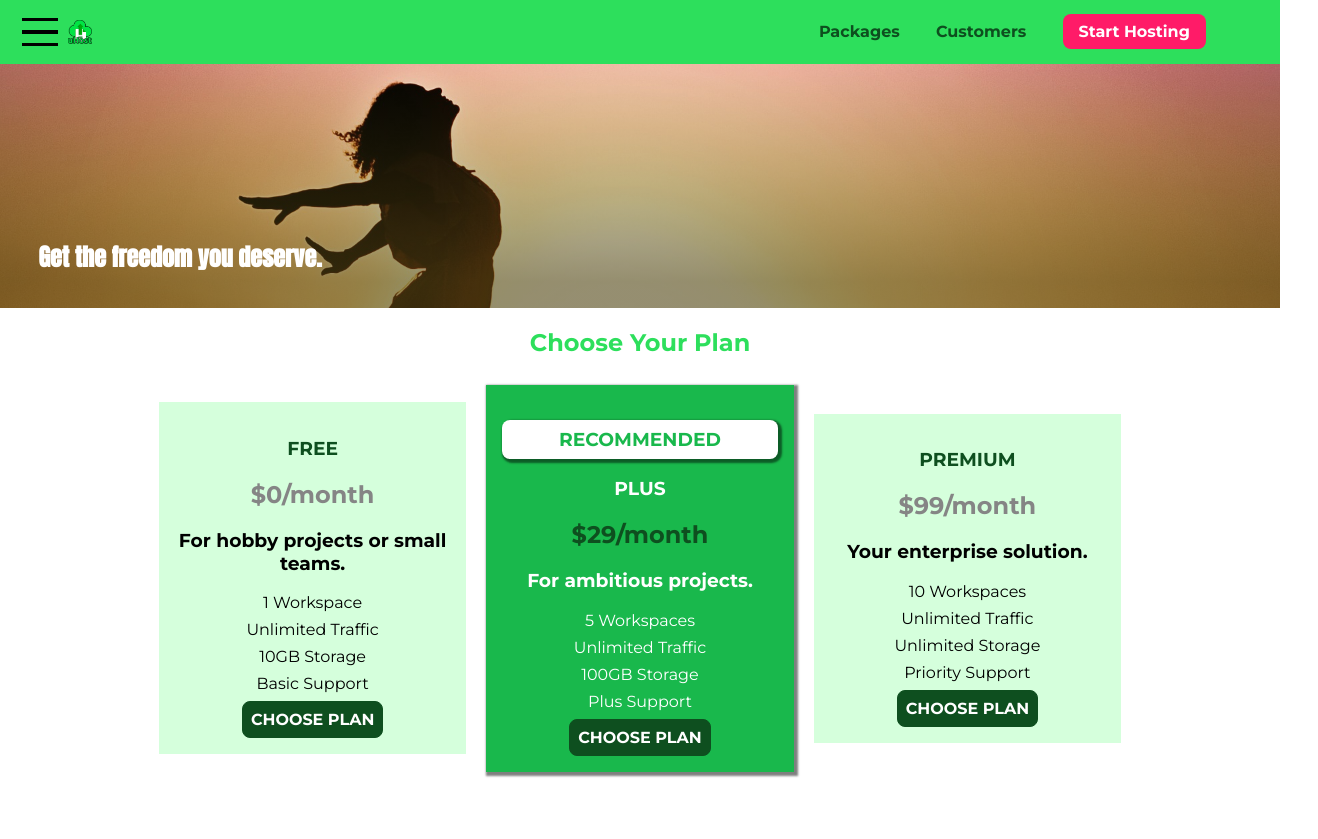
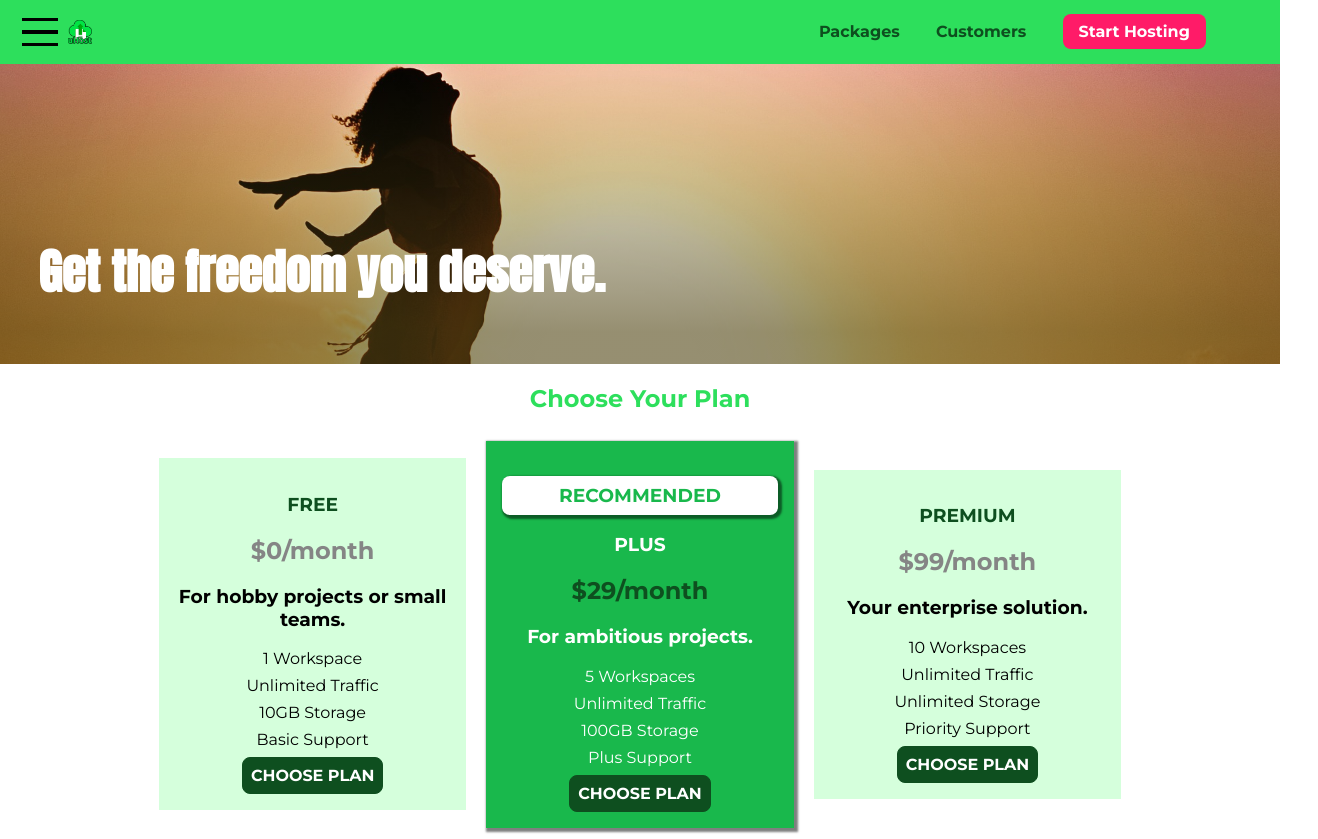
Before and after one commit to jprodsanz/udemyCSS, a plain HTML site: page position-09-assignment-problem/index.html in a window 1280 px wide. Shown: the top 839 px of the page, 1318 px wide, since content can reach past the window. Drawn offline with Linux system fonts and the light colour scheme.

Commit message:
media queries

```diff
--- a/position-09-assignment-problem/index.html
+++ b/position-09-assignment-problem/index.html
@@ -4,6 +4,7 @@
 <head>
     <meta charset="UTF-8">
     <meta http-equiv="X-UA-Compatible" content="ie=edge">
+    <meta name="viewport" content="width=device-width, initial-scale=1.0">
     <title>uHost</title>
     <link rel="shortcut icon" href="images/favicon.png">
     <link href="https://fonts.googleapis.com/css?family=Anton" rel="stylesheet">
--- a/position-09-assignment-problem/main.css
+++ b/position-09-assignment-problem/main.css
@@ -22,8 +22,19 @@
     position: absolute;
     bottom: 5%;
     left: 3%;
-    width: 100%;
+    font-size: 1.6rem;
 }
+@media (min-width: 40rem) {
+    #product-overview {
+        height: 40vh;
+        background-position: 50% 25%
+    }
+    #product-overview h1 {
+        font-size: 3rem;
+
+    }
+}
+
 
 .plan__list {
     width: 80%;
--- a/position-09-assignment-problem/shared.js
+++ b/position-09-assignment-problem/shared.js
@@ -31,7 +31,9 @@ if (modalNoButton) {
 function closeModal(){
     // backdrop.style.display = 'none';
     // modal.style.display ='none';
-    modal.classList.remove('open');
+    if (modal) {
+        modal.classList.remove('open');
+    }
     backdrop.classList.remove('open');
 }
 toggleButton.addEventListener('click', function() {
```
Also changed, not shown: position-09-assignment-problem/packages/index.html (+1 -0 lines).
